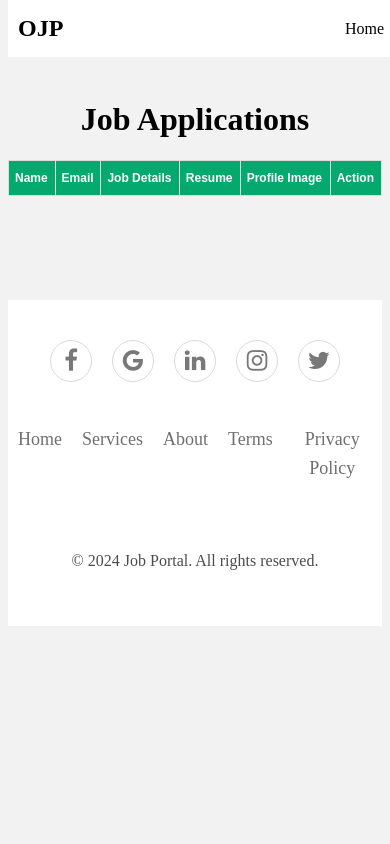
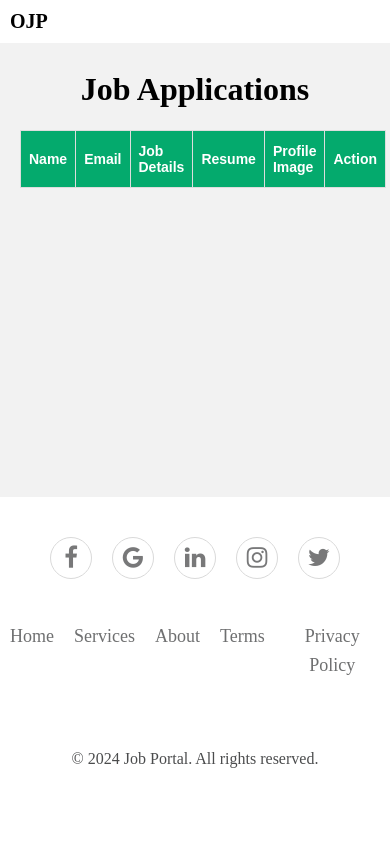
Before and after one commit to saleem2q3/OJP, a Django app: template templates/employermodule/employerlist.html in a window 390 px wide. Run offline with Django 3.2, Linux system fonts and the light colour scheme; the template is opened without the code that fills it, so the values that code supplies are empty.

Commit message:
final commit

```diff
--- a/templates/employermodule/employerlist.html
+++ b/templates/employermodule/employerlist.html
@@ -7,92 +7,23 @@
     <title>Job Applications</title>
     <style>
         body {
-            background-color: #f2f2f2; /* Changed background color to light gray */
+            background-color: #f2f2f2;
+            margin: 0; /* Reset default margin */
+            padding: 0; /* Reset default padding */
         }
 
-        table {
-    font-family: Arial, Helvetica, sans-serif;
-    border-collapse: collapse;
-    width: 100%;
-}
-
-th, td {
-    border: 1px solid #ddd;
-    padding: 6px; /* Reduced padding */
-    text-align: left;
-    font-size: 12px; /* Reduced font size */
-}
-
-th {
-    padding-top: 10px; /* Reduced padding */
-    padding-bottom: 10px; /* Reduced padding */
-    background-color: #04AA6D;
-    color: white;
-}
-
-        tr:nth-child(even) {
-            background-color: #f2f2f2;
-        }
-
-        tr:hover {
-            background-color: #ddd;
-        }
-
-        .btn {
-            display: inline-block;
-            padding: 8px 16px;
-            text-align: center;
-            text-decoration: none;
-            color: white;
-            border: none;
-            border-radius: 4px;
-            transition: background-color 0.3s ease;
-            margin-right: 8px; /* Add margin between buttons */
-            margin-bottom: 8px; /* Add margin below buttons */
-        }
-
-        .btn-success {
-            background-color: #4CAF50;
-        }
-
-        .btn-success:hover {
-            background-color: #45a049;
-            animation: pulse 1s infinite; /* Add animation */
-        }
-
-        .btn-danger {
-            background-color: #f44336;
-        }
-
-        .btn-danger:hover {
-            background-color: #da190b;
-            animation: pulse 1s infinite; /* Add animation */
-        }
-
-        /* Keyframes for pulse animation */
-        @keyframes pulse {
-            0% {
-                transform: scale(1);
-            }
-            50% {
-                transform: scale(1.1);
-            }
-            100% {
-                transform: scale(1);
-            }
-        }
-
+        /* Navbar Styles */
         .navbar {
-            background-color: #ffffff; /* Changed to white */
+            background-color: #ffffff;
             padding: 15px 10px;
             display: flex;
             justify-content: space-between;
             align-items: center;
-            color: #000; /* Black text color */
+            color: #000;
             position: fixed;
             top: 0;
-            width: 99%;
-            z-index: 999; /* Ensuring it stays on top */
+            width: 100%;
+            z-index: 999;
         }
 
         .logo {
@@ -114,30 +45,103 @@ th {
 
         .nav-links li a {
             text-decoration: none;
-            color: #000; /* Black text color */
+            color: #000;
             transition: color 0.3s ease;
         }
 
         .nav-links li a:hover {
-            color: #000; /* Darker gray text color on hover */
+            color: #000;
         }
 
+        /* Content Styles */
         .content {
             padding: 20px;
-            padding-top: 70px; /* Adjusted for the navbar height */
-            display: flex;
-            justify-content: space-between;
-            align-items: center;
-            flex-wrap: wrap;
+            padding-top: 70px;
         }
 
-       .footer-basic {
+        /* Table Styles */
+        table {
+            font-family: Arial, Helvetica, sans-serif;
+            border-collapse: collapse;
+            width: 100%;
+        }
+
+        th, td {
+            border: 1px solid #ddd;
+            padding: 8px; /* Adjusted padding */
+            text-align: left;
+            font-size: 14px; /* Adjusted font size */
+        }
+
+        th {
+            padding-top: 12px; /* Adjusted padding */
+            padding-bottom: 12px; /* Adjusted padding */
+            background-color: #04AA6D;
+            color: white;
+        }
+
+        tr:nth-child(even) {
+            background-color: #f2f2f2;
+        }
+
+        tr:hover {
+            background-color: #ddd;
+        }
+
+        /* Button Styles */
+        .btn {
+            display: inline-block;
+            padding: 8px 16px;
+            text-align: center;
+            text-decoration: none;
+            color: white;
+            border: none;
+            border-radius: 4px;
+            transition: background-color 0.3s ease;
+            margin-right: 8px;
+            margin-bottom: 8px;
+        }
+
+        .btn-success {
+            background-color: #4CAF50;
+        }
+
+        .btn-success:hover {
+            background-color: #45a049;
+            animation: pulse 1s infinite;
+        }
+
+        .btn-danger {
+            background-color: #f44336;
+        }
+
+        .btn-danger:hover {
+            background-color: #da190b;
+            animation: pulse 1s infinite;
+        }
+
+        @keyframes pulse {
+            0% {
+                transform: scale(1);
+            }
+            50% {
+                transform: scale(1.1);
+            }
+            100% {
+                transform: scale(1);
+            }
+        }
+
+        /* Footer Styles */
+        .footer-basic {
             padding: 40px 0;
             background-color: #ffffff;
             color: #4b4c4d;
             text-align: center;
             width: 100%;
-            margin-top: 50px; /* Added margin to avoid overlapping with footer */
+            margin-top: 20px;
+            position: fixed;
+            bottom: 0;
         }
 
         .footer-basic ul {
@@ -187,6 +191,29 @@ th {
         .footer-basic .social>a:hover {
             opacity: 0.9;
         }
+
+        /* Media Query for Mobile */
+        @media only screen and (max-width: 768px) {
+            .navbar {
+                padding: 10px;
+            }
+
+            .logo {
+                font-size: 20px;
+            }
+
+            .nav-links {
+                display: none;
+            }
+
+            .content {
+                padding-top: 50px;
+            }
+
+            .footer-basic {
+                padding-bottom: 60px;
+            }
+        }
     </style>
 </head>
 <body>
@@ -197,9 +224,7 @@ th {
         </ul>
     </nav>
 
-    <div>
-        <br><br><br><br>
-        {% block body %}
+    <div class="content">
         <h1 align="center">Job Applications</h1>
 
         <table>
@@ -209,7 +234,7 @@ th {
                     <th>Email</th>
                     <th>Job Details</th>
                     <th>Resume</th>
-                    <th>Profile Image</th> <!-- Added profile image header -->
+                    <th>Profile Image</th>
                     <th>Action</th>
                 </tr>
             </thead>
@@ -241,9 +266,8 @@ th {
                 {% endfor %}
             </tbody>
         </table>
-        {% endblock %}
     </div>
-    <br><br><br>
+
     <div class="footer-basic">
         <footer>
             <div class="social">
```
Also changed, not shown: templates/jobseekerhomepage.html (+10 -43 lines).
